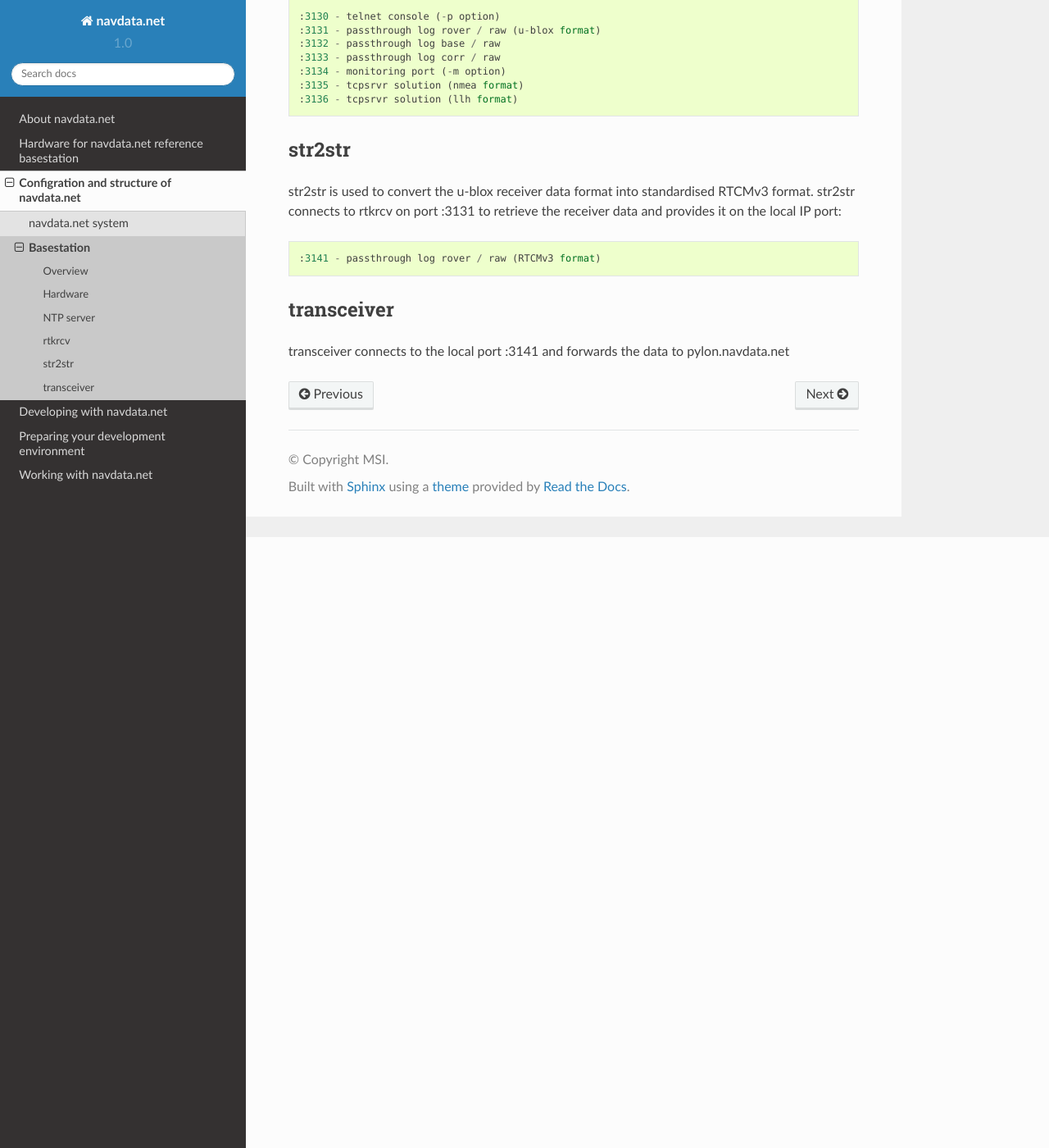
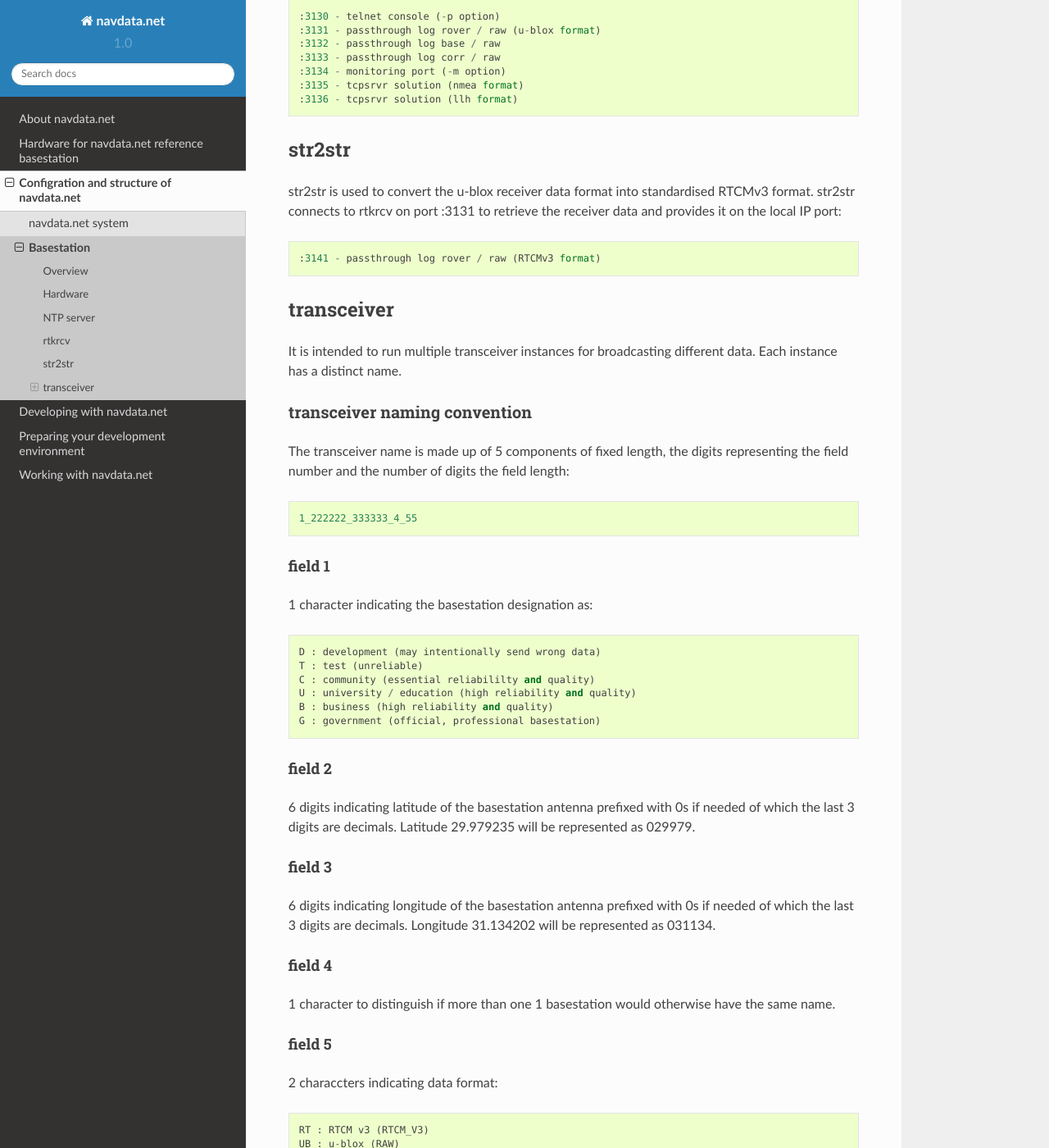
Before and after one commit to navdata-net/documentation, a Sphinx documentation site: the page built from source/configuration/basestation.rst, in a window 1280 px wide and 1400 px high, scrolled down 745 px. Shown: the whole window at 82% size. Built offline with Sphinx 7.4.7 and the Read the Docs theme 2.0.0, drawn with Linux system fonts in a browser that asks for light colours; some of the changed text lies outside the part shown.

Commit message:
add basestation naming convention

```diff
--- a/source/configuration/basestation.rst
+++ b/source/configuration/basestation.rst
@@ -54,5 +54,77 @@ data and provides it on the local IP port::
 transceiver
 -----------
 
-transceiver connects to the local port :3141 and forwards the data to
-pylon.navdata.net
+It is intended to run multiple transceiver instances for broadcasting different
+data. Each instance has a distinct name.
+
+
+transceiver naming convention
+"""""""""""""""""""""""""""""
+
+The transceiver name is made up of 5 components of fixed length, the digits
+representing the field number and the number of digits the field length::
+
+  1_222222_333333_4_55
+
+
+field 1
+'''''''
+
+1 character indicating the basestation designation as::
+
+  D : development (may intentionally send wrong data)
+  T : test (unreliable)
+  C : community (essential reliabililty and quality)
+  U : university / education (high reliability and quality)
+  B : business (high reliability and quality)
+  G : government (official, professional basestation)
+
+
+field 2
+'''''''
+
+6 digits indicating latitude of the basestation antenna prefixed with 0s if
+needed of which the last 3 digits are decimals.
+Latitude 29.979235 will be represented as 029979.
+
+
+field 3
+'''''''
+
+6 digits indicating longitude of the basestation antenna prefixed with 0s if
+needed of which the last 3 digits are decimals.
+Longitude 31.134202 will be represented as 031134.
+
+
+field 4
+'''''''
+
+1 character to distinguish if more than one 1 basestation would otherwise have
+the same name.
+
+
+field 5
+'''''''
+
+2 characcters indicating data format::
+
+  RT : RTCM v3 (RTCM_V3)
+  UB : u-blox (RAW)
+
+
+examples
+''''''''
+
+T_047173_008518_A_UB
+T_047173_008518_A_RT
+
+
+
+standard transceiver instances
+""""""""""""""""""""""""""""""
+
+RAW
+'''
+
+transceiver connects to the local rtkrcv process on logging port :3141 and
+forwards the raw receiver module data to pylon.navdata.net
```
